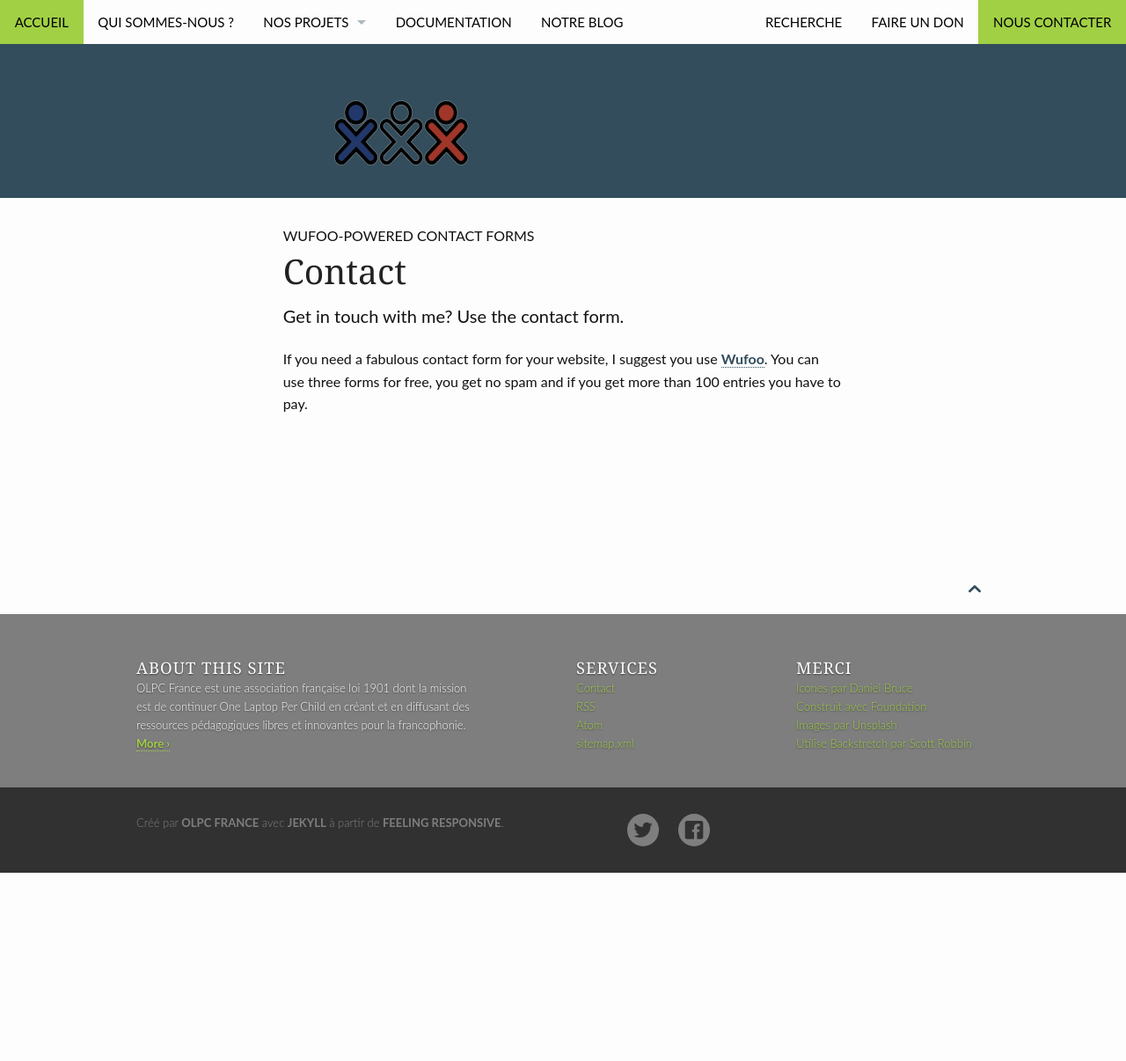
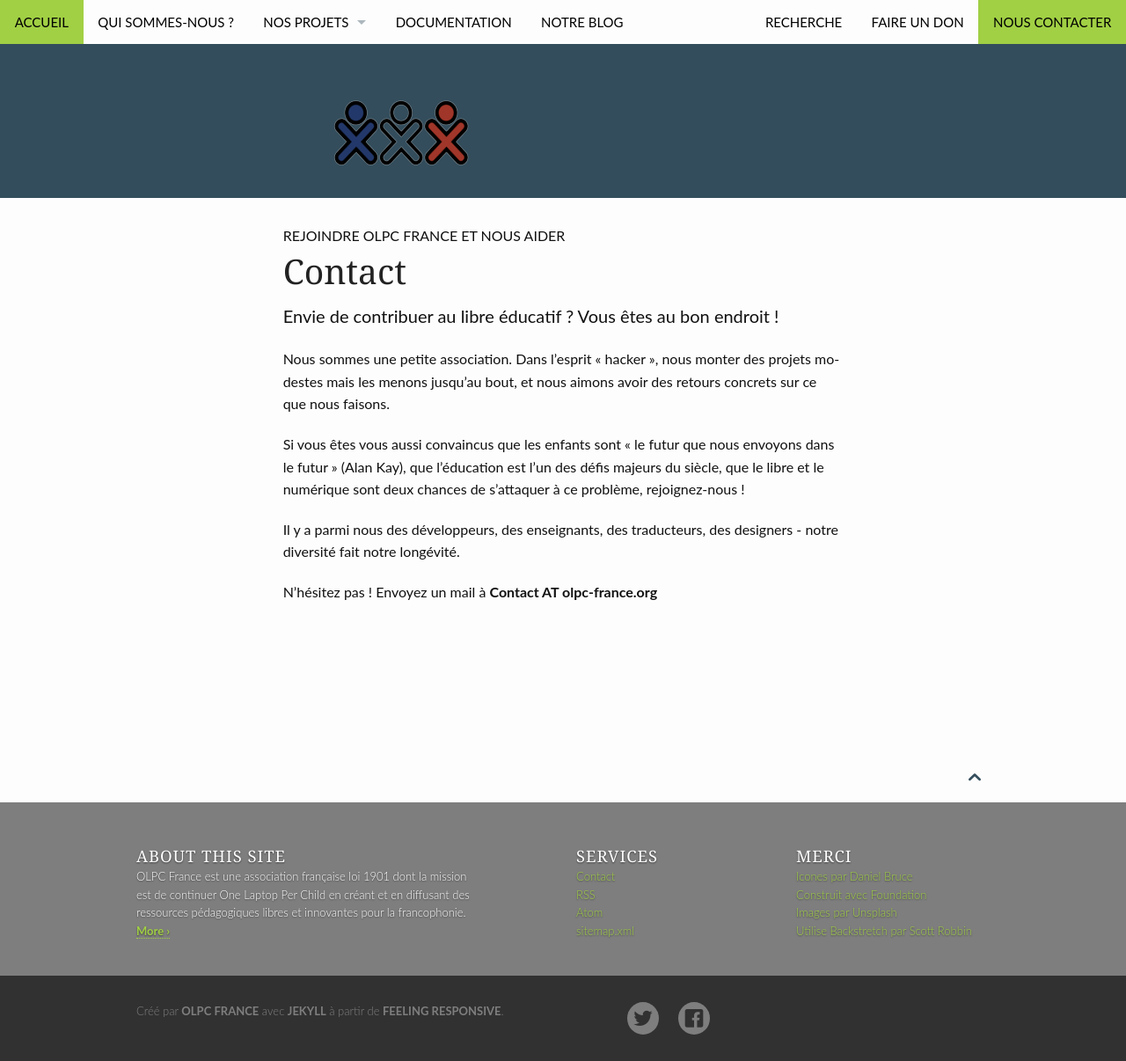
Before and after one commit to bzg/olpc-france-website, a Jekyll site: the page built from pages/contact.md, in a window 1280 px wide. Shown: the whole page at 88% size. Built offline with Jekyll 4.4.1, drawn with Linux system fonts in a browser that asks for light colours; before the commit the page ends 992 px from its top, so only the background shows below that.

Commit message:
Mise à jour de la page "contact".

```diff
--- a/pages/contact.md
+++ b/pages/contact.md
@@ -1,12 +1,21 @@
 ---
 layout: page
 title: "Contact"
-meta_title: "Contact and use our contact form"
-subheadline: "Wufoo-powered contact forms"
-teaser: "Get in touch with me? Use the contact form."
+meta_title: "Rejoindre OLPC France et nous aider"
+subheadline: "Rejoindre OLPC France et nous aider"
+teaser: "Envie de contribuer au libre éducatif ?  Vous êtes au bon endroit !"
 permalink: "/contact/"
 ---
-If you need a fabulous contact form for your website, I suggest you use [Wufoo][1]. You can use three forms for free, you get no spam and if you get more than 100 entries you have to pay.
+Nous sommes une petite association.  Dans l'esprit « hacker », nous
+monter des projets modestes mais les menons jusqu'au bout, et nous
+aimons avoir des retours concrets sur ce que nous faisons.
 
+Si vous êtes vous aussi convaincus que les enfants sont « le futur que
+nous envoyons dans le futur » (Alan Kay), que l'éducation est l'un des
+défis majeurs du siècle, que le libre et le numérique sont deux
+chances de s'attaquer à ce problème, rejoignez-nous !
 
- [1]: http://www.wufoo.com/
+Il y a parmi nous des développeurs, des enseignants, des traducteurs,
+des designers - notre diversité fait notre longévité.
+
+N'hésitez pas !  Envoyez un mail à **Contact AT olpc-france.org**
```
Also changed, not shown: Gemfile.lock (added), 3 other files.
